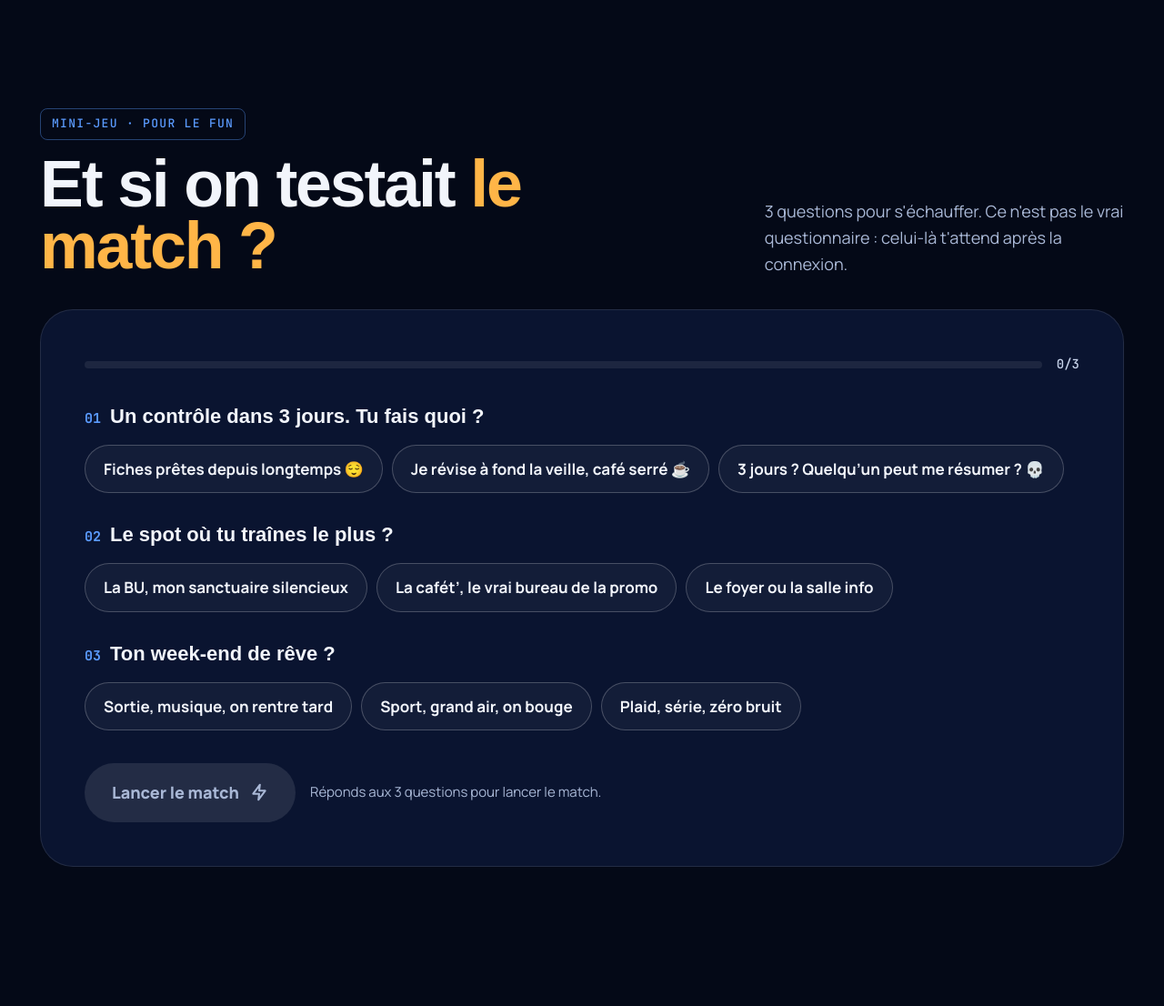
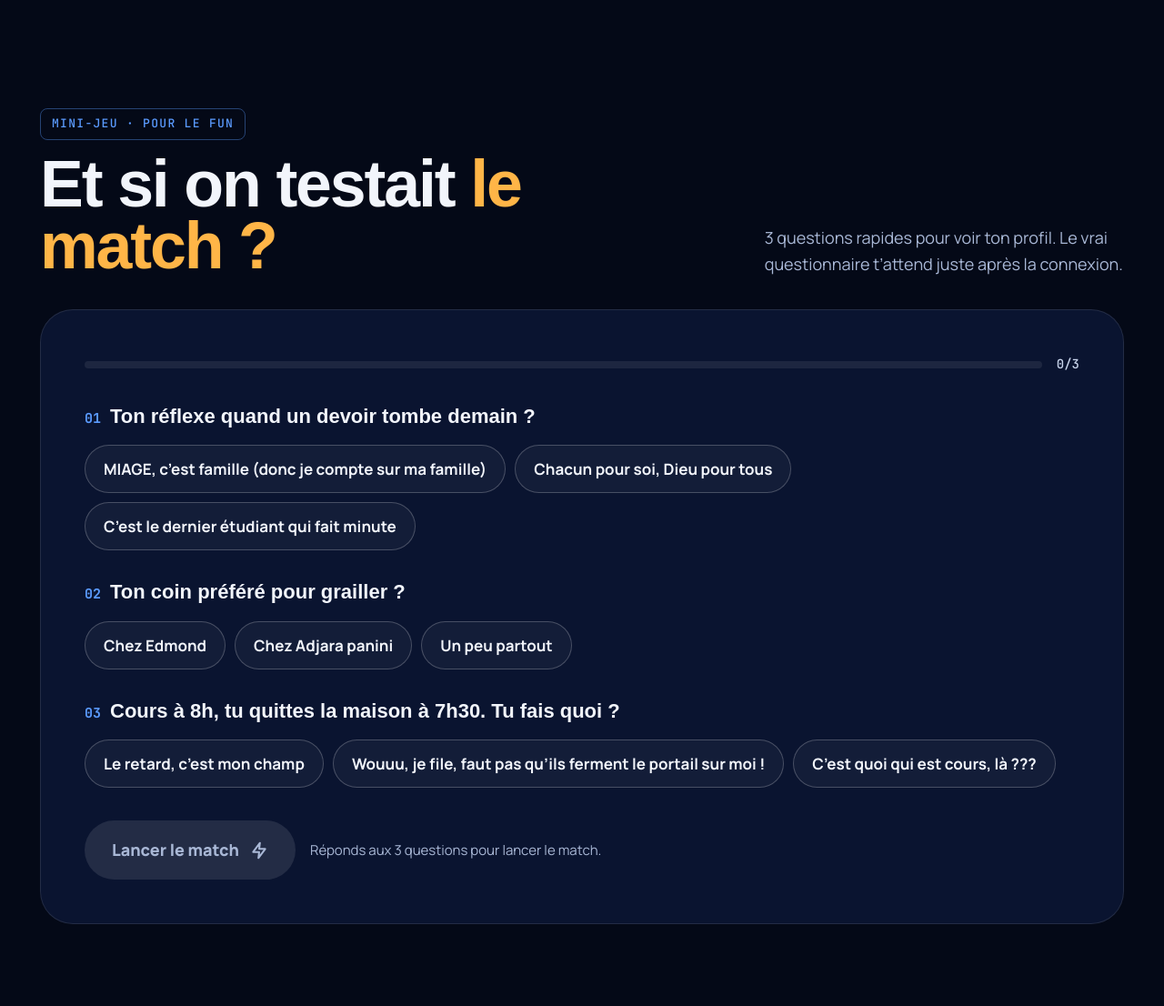
Before and after one commit to Dani-code17/Parrainage_mi, a Django app: page / in a window 1280 px wide, after a click on "Le jeu". Shown: the part 1306-2412 px from the top of the page at 91% size. Run offline with Django 5.2, Linux system fonts and the light colour scheme; data comes from the database, SQL or seed files in the repository; some web fonts are replaced.

Commit message:
Mini-jeu d'accueil : nouvelles questions, avec orthographe nettoyee
Questions fournies par l'equipe, retouchees pour l'affichage :
- apostrophes typographiques et accords corriges (grailler, c'est mon champ...)
- option 'Autres' reformulee en 'Un peu partout'
- emoji retires des libelles pour rester lisible partout

```diff
--- a/parrainage/static/parrainage/js/landing.js
+++ b/parrainage/static/parrainage/js/landing.js
@@ -15,41 +15,41 @@
      --------------------------------------------------------- */
   var QUESTIONS = [
     {
-      label: 'Un contrôle dans 3 jours. Tu fais quoi ?',
+      label: 'Ton réflexe quand un devoir tombe demain ?',
       options: [
-        'Fiches prêtes depuis longtemps 😌',
-        'Je révise à fond la veille, café serré ☕',
-        '3 jours ? Quelqu’un peut me résumer ? 💀'
+        'MIAGE, c’est famille (donc je compte sur ma famille)',
+        'Chacun pour soi, Dieu pour tous',
+        'C’est le dernier étudiant qui fait minute'
       ]
     },
     {
-      label: 'Le spot où tu traînes le plus ?',
+      label: 'Ton coin préféré pour grailler ?',
       options: [
-        'La BU, mon sanctuaire silencieux',
-        'La cafét’, le vrai bureau de la promo',
-        'Le foyer ou la salle info'
+        'Chez Edmond',
+        'Chez Adjara panini',
+        'Un peu partout'
       ]
     },
     {
-      label: 'Ton week-end de rêve ?',
+      label: 'Cours à 8h, tu quittes la maison à 7h30. Tu fais quoi ?',
       options: [
-        'Sortie, musique, on rentre tard',
-        'Sport, grand air, on bouge',
-        'Plaid, série, zéro bruit'
+        'Le retard, c’est mon champ',
+        'Wouuu, je file, faut pas qu’ils ferment le portail sur moi !',
+        'C’est quoi qui est cours, là ???'
       ]
     }
   ];
   // Archétype = PROFIL[réponse Q1] + STYLE[réponse Q3]
-  var PROFIL = ['Stratège', 'Marathonien·ne', 'Improviste'];
-  var STYLE = ['des sorties', 'du grand air', 'du canapé'];
+  var PROFIL = ['Solidaire', 'Franc-tireur', 'Dernière minute'];
+  var STYLE = ['toujours en retard', 'toujours pressé·e', 'toujours à l’ouest'];
   var DESCRIPTIONS = [
-    'Tu prends les devants et tu aimes comprendre avant d’agir. Ton QG : ',
-    'Tu donnes tout au dernier moment, et souvent ça passe. Ton QG : ',
-    'Tu improvises, et tu trouves toujours une porte de sortie. Ton QG : '
+    'Tu comptes sur les autres, et les autres comptent sur toi. Ton QG : ',
+    'Tu avances seul·e, à ta façon. Ton QG : ',
+    'Tu repousses tout au dernier moment… et ça passe quand même. Ton QG : '
   ];
   var L3_IDEAL = [
-    'un·e L3 qui partage ses fiches, ses méthodes et ses bons plans.',
-    'un·e L3 qui garde la tête froide quand tout s’accélère.',
+    'un·e L3 qui te présente la promo et te file un coup de main.',
+    'un·e L3 qui te laisse ton espace, mais répond quand tu bloques.',
     'un·e L3 qui t’aide à anticiper… au moins un peu.'
   ];
   var VERDICTS = ['DUO EXPLOSIF', 'BINÔME DE LÉGENDE', 'COMPATIBILITÉ REDOUTABLE'];
--- a/parrainage/templates/parrainage/accueil.html
+++ b/parrainage/templates/parrainage/accueil.html
@@ -148,7 +148,7 @@
       <span style="align-self: flex-start; font-family: var(--font-mono); font-size: 13px; letter-spacing: 0.1em; color: #5B9BFF; border: 1px solid rgba(91,155,255,0.4); padding: 6px 12px; border-radius: 8px">MINI-JEU · POUR LE FUN</span>
       <h2 style="margin: 0; font-family: var(--font-display); font-weight: 900; font-size: clamp(36px, 5.6vw, 72px); line-height: 0.95; letter-spacing: -0.03em; max-width: 14ch">Et si on testait <span style="color: #FFB547">le match&nbsp;?</span></h2>
     </div>
-    <p style="margin: 0; max-width: 36ch; color: #A9B8D6; font-size: 18px">3 questions pour s'échauffer. Ce n'est pas le vrai questionnaire : celui-là t'attend après la connexion.</p>
+    <p style="margin: 0; max-width: 36ch; color: #A9B8D6; font-size: 18px">3 questions rapides pour voir ton profil. Le vrai questionnaire t’attend juste après la connexion.</p>
   </div>
 
   <div class="rv" style="position: relative; overflow: hidden; border-radius: 36px; background: #0A1430; border: 1px solid rgba(255,255,255,0.10); padding: clamp(24px, 4vw, 48px)">
```
